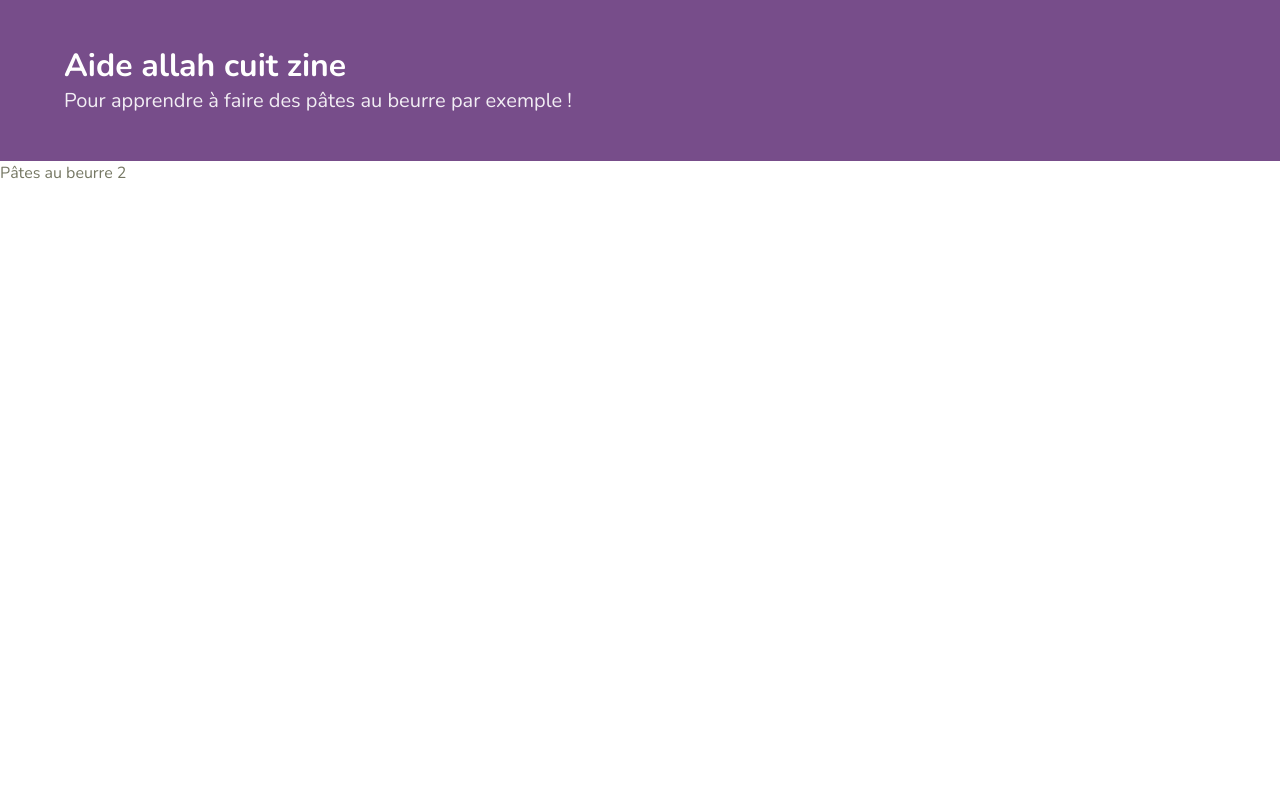
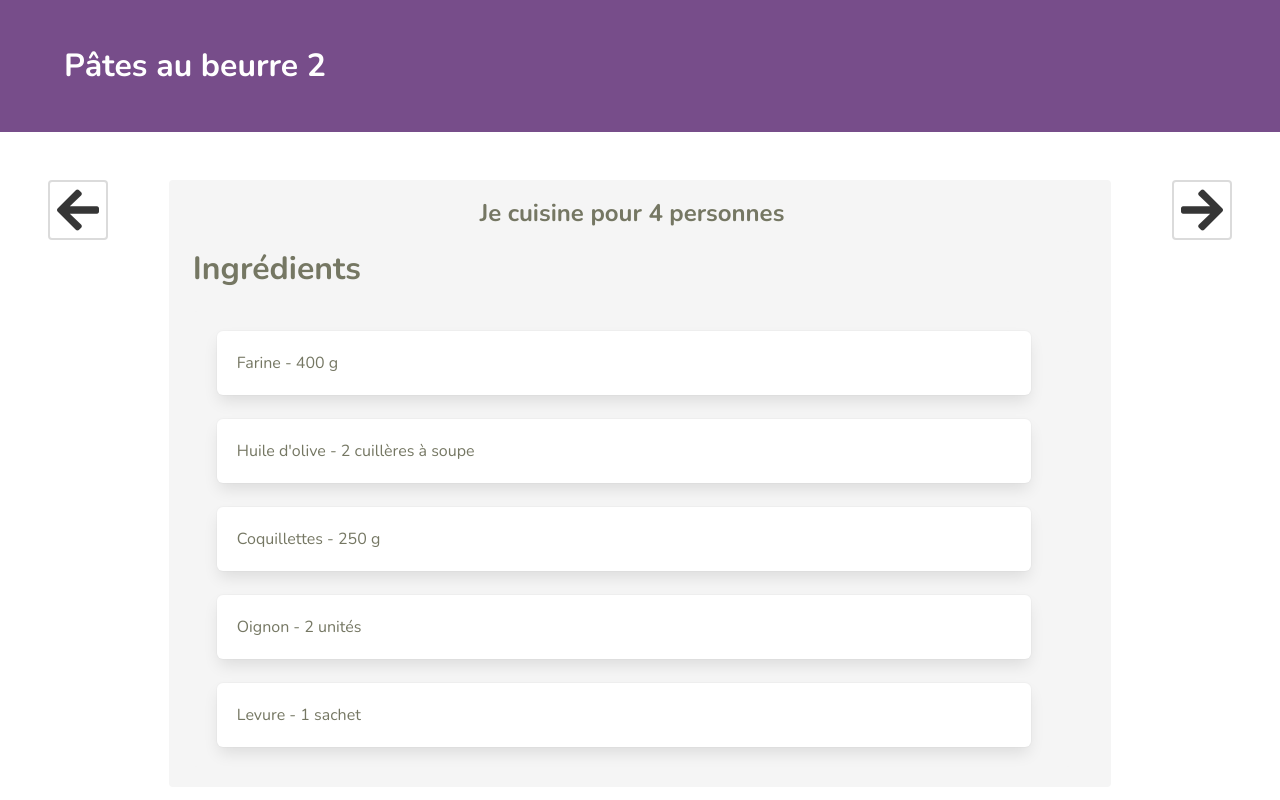
Before and after one commit to antoined73/CEIHM---Aide-la-cuisine, a Vue app: page /recipe/1 in a window 1280 px wide. Shown: the top 800 px of the page. Built offline with nearby package versions, Linux system fonts and the light colour scheme.

Commit message:
Basic UI for navigation between steps

```diff
--- a/src/App.vue
+++ b/src/App.vue
@@ -1,18 +1,12 @@
 <template>
   <div id="app">
-    <Header/>
     <router-view></router-view>
   </div>
 </template>
 
 <script>
-import Header from './components/Header.vue'
-
 export default {
-  name: 'app',
-  components: {
-    Header
-  }
+  name: 'app'
 }
 </script>
 
--- /dev/null
+++ b/src/components/IngredientItem.vue
@@ -0,0 +1,17 @@
+<template>
+    <div class="box">
+        {{this.ingredient.name}} - {{this.ingredient.quantity}} {{this.ingredient.unit}}
+    </div>
+</template>
+
+<script>
+export default {
+    props : {
+        ingredient : Object
+    }
+}
+</script>
+
+<style>
+
+</style>
--- /dev/null
+++ b/src/components/IngredientList.vue
@@ -0,0 +1,57 @@
+<template>
+<div class="has-text-left">
+    <h2 class="title is-size-3">Ingrédients</h2>
+    <div class="notification">
+        <IngredientItem v-for="(ingredient,index) in ingredients" :key="index" :ingredient="ingredient"/>
+    </div>
+</div>
+</template>
+
+<script>
+import IngredientItem from './IngredientItem.vue'
+
+export default {
+    components: {
+        IngredientItem
+    },
+    props : {
+        recipe : Object
+    },
+    computed :{
+        ingredients(){
+            return [
+                {
+                    id: 0,
+                    name: "Farine",
+                    quantity: 400,
+                    unit: "g"
+                },
+                 {
+                    id: 1,
+                    name: "Huile d'olive",
+                    quantity: 2,
+                    unit: "cuillères à soupe"
+                },
+                 {
+                    id: 2,
+                    name: "Coquillettes",
+                    quantity: 250,
+                    unit: "g"
+                },
+                 {
+                    id: 3,
+                    name: "Oignon",
+                    quantity: 2,
+                    unit: "unités"
+                },
+                 {
+                    id: 4,
+                    name: "Levure",
+                    quantity: 1,
+                    unit: "sachet"
+                }
+            ]
+        }
+    }
+}
+</script>
--- a/src/components/Header.vue
+++ b/src/components/headers/HomeHeader.vue
@@ -15,7 +15,7 @@
 
 <script>
 export default {
-    name: 'Header'
+    name: 'HomeHeader'
 }
 </script>
 
--- /dev/null
+++ b/src/components/headers/RecipeHeader.vue
@@ -0,0 +1,35 @@
+<template>
+    <section class="hero is-primary">
+        <div class="hero-body">
+            <!-- If recipe exist -->
+            <div v-if="recipe" class="container">
+            <h1 class="title">
+                {{this.recipe.name}}
+            </h1>
+            </div>
+
+            <!-- If recipe doesn't exist -->
+            <div v-else class="container">
+            <h1 class="title">
+                Oh non ! :(
+            </h1>
+            </div>
+        </div>
+    </section>
+</template>
+
+<script>
+export default {
+    name: 'HomeHeader',
+    props : {
+        recipe : {
+            type: Object,
+            default: null
+        }
+    }
+}
+</script>
+
+<style>
+
+</style>
--- a/src/components/views/AccueilView.vue
+++ b/src/components/views/AccueilView.vue
@@ -1,16 +1,21 @@
 <template>
-    <div class="section">
-        <RecipeList/>
+    <div>
+        <HomeHeader/>
+        <div class="section">
+            <RecipeList/>
+        </div>
     </div>
 </template>
 
 <script>
+import HomeHeader from '../headers/HomeHeader.vue'
 import RecipeList from '../RecipeList.vue'
 
 export default {
   name: 'AccueilView',
   components: {
-      RecipeList
+      RecipeList,
+      HomeHeader
   }
 }
 </script>
--- a/src/components/views/RecipeView.vue
+++ b/src/components/views/RecipeView.vue
@@ -1,15 +1,57 @@
 <template>
-    <div v-if="recipe">
-        <p>{{this.recipe.name}}</p>
+    <div>
+        <RecipeHeader :recipe="this.recipe"/>
+
+        <!-- If recipe exist -->
+        <div v-if="recipe" class="section">
+            <div class="columns is-mobile">
+                <div class="column">
+                    <a class="button is-large is-pulled-left">
+                        <span class="icon is-medium">
+                        <i class="fas fa-arrow-left fa-2x"></i>
+                        </span>
+                    </a>
+                </div>
+                <div class="column is-four-fifths has-text-centered">
+                    <div class="notification">
+                        <p class="title is-size-4">Je cuisine pour 4 personnes</p>
+                        <IngredientList :recipe="this.recipe"/>
+                    </div>
+                </div>
+                <div class="column">
+                    <a class="button is-large is-pulled-right">
+                        <span class="icon is-medium">
+                        <i class="fas fa-arrow-right fa-2x"></i>
+                        </span>
+                    </a>
+                </div>
+            </div>
+
+
+        </div>
+
+        <!-- If recipe doesn't exist -->
+        <div v-else class="section">
+            <div class="notification has-text-centered">
+                <p class="title is-size-4">La recette que tu cherches n'existe pas ou n'existe plus..</p>
+                <a class="button is-large is-primary" @click="clickBackHomeButton()">Retourner à l'accueil</a>
+
+            </div>
+        </div>
     </div>
-    <div v-else>
-        <p>The recipe you are searching for doesn't exist or is no longer available :(</p>
-    </div>
+
 </template>
 
 <script>
+import RecipeHeader from '../headers/RecipeHeader.vue'
+import IngredientList from '../IngredientList.vue'
+
 export default {
     name: 'RecipeView',
+    components : {
+        RecipeHeader,
+        IngredientList
+    },
     data(){
         return {
             recipe: Object
@@ -17,6 +59,11 @@ export default {
     },
     created(){
         this.recipe = this.$store.getters.getRecipeById(this.$route.params.id);
+    },
+    methods : {
+        clickBackHomeButton(){
+            this.$router.push("/");
+        }
     }
 }
 </script>
```
